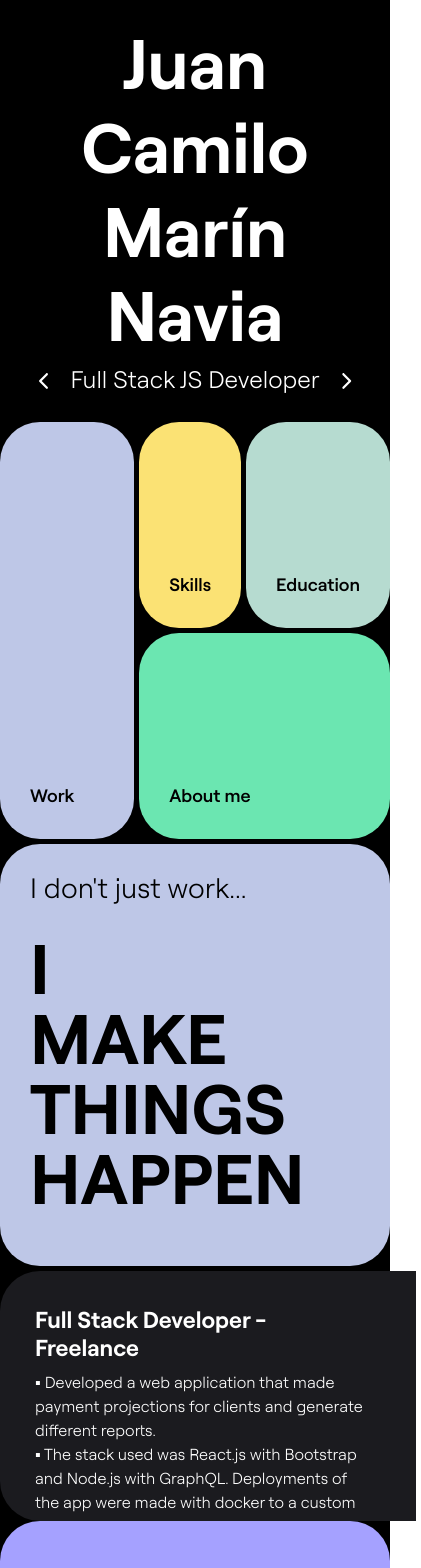
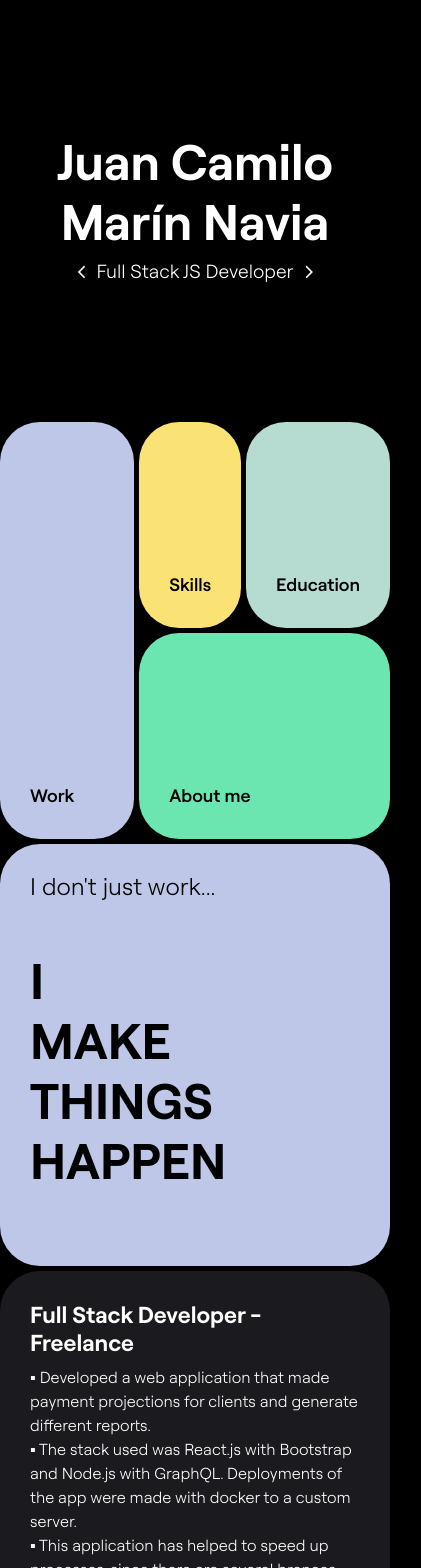
Before and after one commit to jcamilomnavia/jcmnavia, a Next.js app: page / in a window 390 px wide. Shown: the top 1568 px of the page, 421 px wide, since content can reach past the window. Built offline with nearby package versions, Linux system fonts and the light colour scheme.

Commit message:
feat: Added mobile support

```diff
--- a/src/app/assets/styles/fragments/_education.scss
+++ b/src/app/assets/styles/fragments/_education.scss
@@ -19,7 +19,7 @@
       grid-column: 1 / -1;
     }
     :nth-child(n + 2) {
-      grid-column: 2 span / auto;
+      grid-column: 4 span / auto;
     }
     :nth-child(n + 4) {
       grid-column: 1 / -1;
@@ -35,11 +35,11 @@
     &-title {
       @include fonts($educationColor, 28, 100, 32);
       white-space: pre-line;
-      margin-bottom: 20px;
+      margin-bottom: 10px;
     }
     &-uni {
       @include fonts($educationColor, 20, 500, 24);
-      margin-bottom: 0px;
+      margin-bottom: 5px;
     }
     &-place {
       @include fonts($educationColor, 15, 600, 19);
@@ -54,4 +54,21 @@
       margin-bottom: 0px;
     }
   }
+
+  @include media-breakpoint-up(md) {
+    &__card-grid {
+      :nth-child(n + 2) {
+        grid-column: 2 span / auto;
+      }
+      :nth-child(n + 4) {
+        grid-column: 1 / -1;
+      }
+    }
+
+    &__card {
+      &-title {
+        margin-bottom: 20px;
+      }
+    }
+  }
 }
--- a/src/app/assets/styles/fragments/_footer.scss
+++ b/src/app/assets/styles/fragments/_footer.scss
@@ -5,7 +5,7 @@
     margin-bottom: 30px;
     a {
       @include fonts(white, 26, 600, 26);
-      margin: 0 15px;
+      margin: 0px 15px 5px;
     }
   }
 
--- a/src/app/assets/styles/fragments/_header.scss
+++ b/src/app/assets/styles/fragments/_header.scss
@@ -1,24 +1,38 @@
 .header {
   height: 50vh;
   &__container {
-    // padding-top: 200px;
   }
   &__title {
     color: white;
-    font-size: 70px;
+    font-size: 50px;
     font-weight: 700;
   }
   &__description {
     color: white;
-    font-size: 24px;
+    font-size: 19px;
     font-weight: 200;
   }
 
   &__description-arrow {
     color: white;
-    font-size: 18px;
-    line-height: 18px;
+    font-size: 14px;
+    line-height: 14px;
+    margin: 0 10px;
     font-weight: 100;
-    margin: 0 20px;
+  }
+
+  @include media-breakpoint-up(md) {
+    &__title {
+      font-size: 70px;
+    }
+    &__description {
+      font-size: 24px;
+    }
+
+    &__description-arrow {
+      font-size: 18px;
+      line-height: 18px;
+      margin: 0 20px;
+    }
   }
 }
--- a/src/app/assets/styles/fragments/_main.scss
+++ b/src/app/assets/styles/fragments/_main.scss
@@ -2,9 +2,16 @@ html {
   scroll-behavior: smooth;
 }
 
+html,
 body {
   overflow-x: hidden;
-  width: 100vw;
+  max-width: 100vw;
+}
+
+main,
+html,
+body {
+  background-color: black;
 }
 
 .main-card {
@@ -12,9 +19,18 @@ body {
   padding: $paddingGlobal;
 
   &__title {
-    @include fonts(black, 28, 100, 28);
+    @include fonts(black, 24, 100, 24);
   }
   &__big-title {
-    @include fonts(black, 70, 700, 70);
+    @include fonts(black, 50, 700, 60);
+  }
+
+  @include media-breakpoint-up(md) {
+    &__title {
+      @include fonts(black, 28, 100, 28);
+    }
+    &__big-title {
+      @include fonts(black, 70, 700, 70);
+    }
   }
 }
--- a/src/app/assets/styles/fragments/_skills.scss
+++ b/src/app/assets/styles/fragments/_skills.scss
@@ -13,6 +13,7 @@
     position: absolute;
     z-index: 1000;
     bottom: 10px;
+    margin: 0 auto;
 
     &-icon {
       font-size: 22px;
--- a/src/app/assets/styles/fragments/_work.scss
+++ b/src/app/assets/styles/fragments/_work.scss
@@ -10,19 +10,18 @@
 
     &-left {
       background-color: #1b1b1f;
+      border-top-right-radius: $radiusGlobal;
       border-top-left-radius: $radiusGlobal;
-      border-bottom-left-radius: $radiusGlobal;
       color: white;
-      max-height: 250px;
-      min-height: 250px;
-      overflow-y: hidden;
-      padding: 35px 13% 35px 35px;
-      width: 110%;
+      max-width: 100% !important;
+      padding: $paddingGlobal;
       z-index: 0;
     }
     &-right {
       background-color: #a5a1ff;
-      border-radius: $radiusGlobal;
+      border-bottom-right-radius: $radiusGlobal;
+      border-bottom-left-radius: $radiusGlobal;
+
       padding: 50px 40px;
       z-index: 1;
     }
@@ -43,4 +42,25 @@
       font-weight: 100;
     }
   }
+
+  @include media-breakpoint-up(md) {
+    &__jobs {
+      margin-bottom: $marginGlobal;
+
+      &-left {
+        max-width: 110% !important;
+        border-radius: 0;
+        border-top-left-radius: $radiusGlobal;
+        border-bottom-left-radius: $radiusGlobal;
+        padding: 35px 13% 35px 35px;
+        max-height: 250px;
+        min-height: 250px;
+        width: 110%;
+      }
+
+      &-right {
+        border-radius: $radiusGlobal;
+      }
+    }
+  }
 }
--- a/src/app/components/education-card/index.tsx
+++ b/src/app/components/education-card/index.tsx
@@ -23,7 +23,7 @@ const EducationCard: FC<EducationCardProperties> = ({
   return (
     <Col xs={12} md={12} className='education__card-col px-0'>
       <Row className='education__card mx-0 h-100'>
-        <Col className='d-flex flex-column'>
+        <Col xs={12} md={8} className='d-flex flex-column'>
           <h4 className='education__card-title'>{title}</h4>
           <p className='education__card-uni mt-auto'>{university}</p>
           <p className='education__card-place'>
@@ -31,7 +31,7 @@ const EducationCard: FC<EducationCardProperties> = ({
             {place}
           </p>
         </Col>
-        <Col xs={4} className='text-end'>
+        <Col xs={12} md={4} className='text-end'>
           <p className='education__card-dates'>{dates}</p>
           {gpa && <p className='education__card-gpa'>GPA: {gpa}</p>}
         </Col>
--- a/src/app/components/job-card/index.tsx
+++ b/src/app/components/job-card/index.tsx
@@ -20,7 +20,7 @@ const JobCard: FC<JobCardProperties> = ({
 }) => {
   return (
     <Row className='work__jobs'>
-      <Col xs={12} md={6} className='position-relative ps-0'>
+      <Col xs={12} md={6} className='position-relative px-0 ps-md-0'>
         <motion.div
           className='work__jobs-left'
           initial={{x: '50%', width: '100%'}}
--- a/src/app/components/skill-deck/index.tsx
+++ b/src/app/components/skill-deck/index.tsx
@@ -85,7 +85,6 @@ const InfiniteCards: FC<InfiniteCardsProperties> = ({mainCards}) => {
               zIndex: index,
               boxShadow,
               scale: isLast ? scale : undefined,
-              // top: !isLast ? Math.max(35 - index * 2, 2) : 0,
             }}
             onDirectionLock={(axis) => onDirectionLock(axis)}
             onDragEnd={(e, info) => onDragEnd(index)(info)}
@@ -97,7 +96,7 @@ const InfiniteCards: FC<InfiniteCardsProperties> = ({mainCards}) => {
           />
         );
       })}
-      <Row className='skills__mouse'>
+      <Row className='skills__mouse mx-0 justify-content-center'>
         <FontAwesomeIcon
           className='skills__mouse-expand skills__mouse-icon'
           icon={faUpDownLeftRight}
--- a/src/app/sections/footer/index.tsx
+++ b/src/app/sections/footer/index.tsx
@@ -16,7 +16,11 @@ const Footer = () => {
     <footer className='footer'>
       <Container>
         <Row className='footer__social'>
-          <Col className='footer__social-icons text-center'>
+          <Col
+            xs={12}
+            md={6}
+            className='footer__social-icons text-center text-md-end px-0'
+          >
             <a href='https://github.com/jcamilomnavia'>
               <FontAwesomeIcon icon={faGithub} color='white' />
             </a>
@@ -26,6 +30,12 @@ const Footer = () => {
             <a href='https://gitlab.com/jcmnavia'>
               <FontAwesomeIcon icon={faGitlab} color='white' />
             </a>
+          </Col>
+          <Col
+            xs={12}
+            md={6}
+            className='footer__social-icons text-center text-md-start px-0'
+          >
             <a href='https://discord.com/users/jcmnavia#0162'>
               <FontAwesomeIcon icon={faDiscord} color='white' />
             </a>
```
